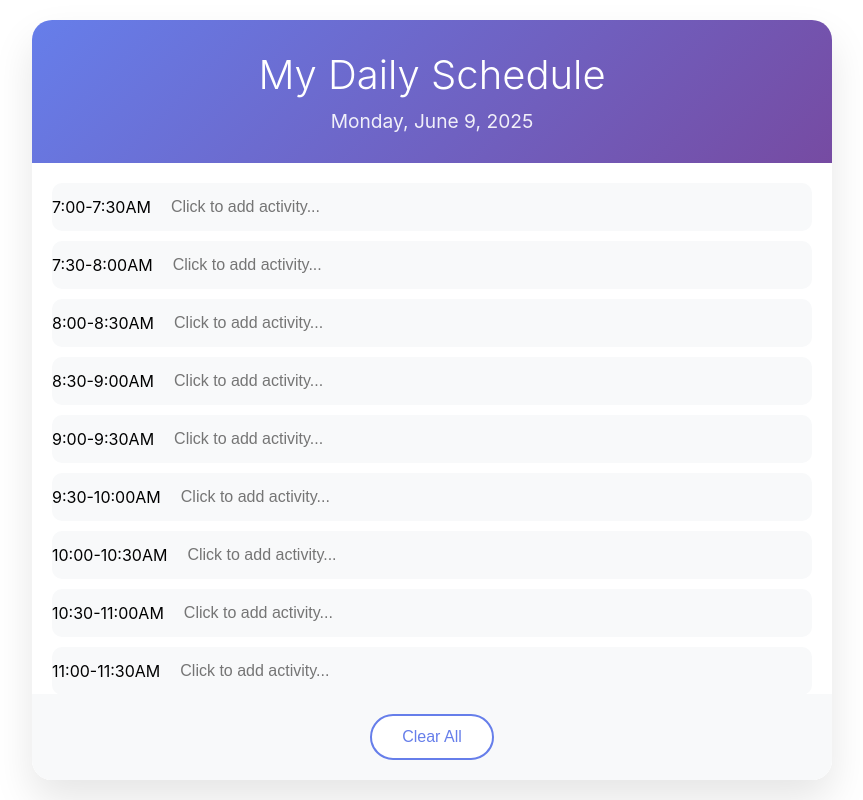
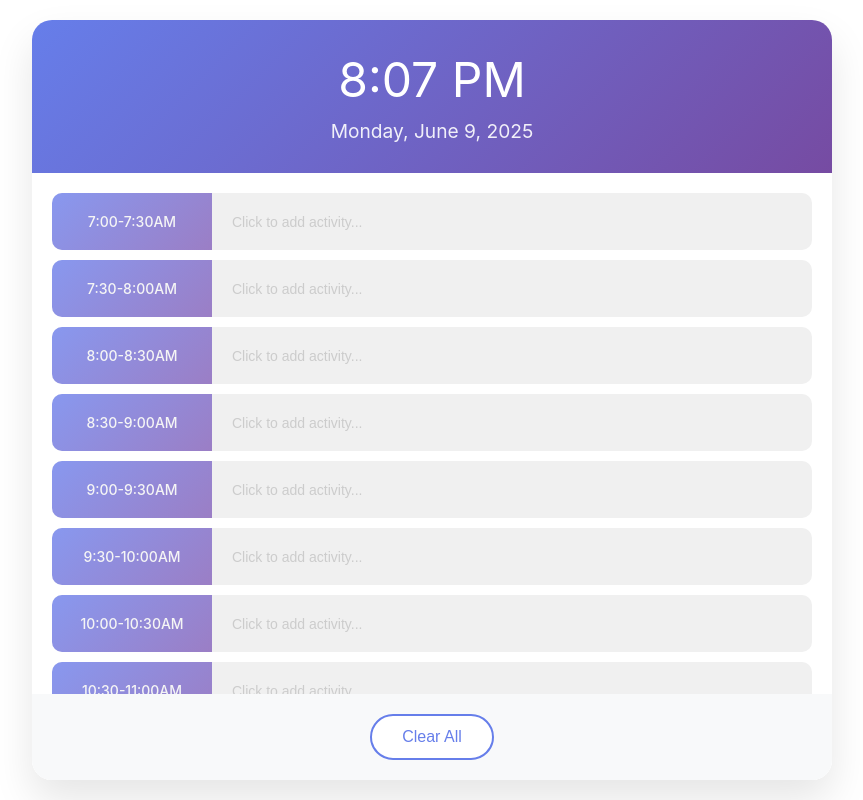
Before and after one commit to jzvele/schedule, a plain HTML site: page index.html in a window 1280 px wide. Shown: the whole page, without its empty margins (208-1071 px from the left). Drawn offline with Linux system fonts and the light colour scheme.

Commit message:
Updating UI

```diff
--- a/index.html
+++ b/index.html
@@ -62,8 +62,8 @@
         }
 
         .header h1 {
-            font-size: 2.5em;
-            font-weight: 300;
+            font-size: 3em;
+            font-weight: 400;
             margin-bottom: 10px;
         }
 
@@ -91,7 +91,7 @@
         }
 
         .time-slot.active {
-            background: #e8eaf6;
+            background: transparent;
             box-shadow: 0 5px 15px rgba(102, 126, 234, 0.2);
         }
 
@@ -103,6 +103,16 @@
             bottom: 0;
             width: 4px;
             background: #667eea;
+        }
+
+        .time-label {
+            width: 160px;
+            padding: 20px 15px;
+            background: linear-gradient(135deg, #667eea 0%, #764ba2 100%);
+            color: white;
+            font-weight: 500;
+            font-size: 14px;
+            text-align: center;
         }
 
         .time-slot:hover {
@@ -119,7 +129,7 @@
             padding: 15px 20px;
             border: none;
             background: transparent;
-            font-size: 16px;
+            font-size: 14px;
             transition: all 0.3s ease;
             /* Prevent iOS zoom on input focus */
             touch-action: manipulation;
@@ -127,12 +137,13 @@
 
         .activity-input:focus {
             outline: none;
-            background: white;
+            background: transparent;
         }
 
         .activity-input:not(:placeholder-shown) {
-            background: white;
-            font-weight: 500;
+            background: transparent;
+            font-weight: 520;
+            color: #6451A3;
         }
 
         .controls {
@@ -171,6 +182,26 @@
         .btn:hover {
             transform: translateY(-2px);
             box-shadow: 0 5px 15px rgba(0, 0, 0, 0.2);
+        }
+
+        .time-slot.past {
+            background: #f0f0f0; /* Lighter grey background */
+            color: white;
+            pointer-events: none; /* Disable interactions */
+        }
+
+        .time-slot.past .time-label {
+            background: linear-gradient(135deg, #8898ef 0%, #9b7ec5 100%); /* More muted gradient for past time labels */
+            color: whitesmoke; /* Muted grey for time label */
+        }
+
+        .time-slot.past .activity-input {
+            background: transparent;
+            color: lightgray; /* Muted grey text for input */
+        }
+
+        .time-slot.past .activity-input::placeholder {
+            color: #ccc; /* Muted grey for placeholder text in past slots */
         }
 
         /* iOS specific adjustments */
@@ -238,12 +269,52 @@
             color: #666;
             font-size: 14px;
         }
+
+        @keyframes pulse {
+            0% {
+                transform: scale(1);
+                box-shadow: 0 0 0 rgba(102, 126, 234, 0);
+            }
+            50% {
+                transform: scale(1.05);
+                box-shadow: 0 0 10px rgba(102, 126, 234, 0.5);
+            }
+            100% {
+                transform: scale(1);
+                box-shadow: 0 0 0 rgba(102, 126, 234, 0);
+            }
+        }
+
+        .activity-input.pulse {
+            animation: pulse 0.3s ease;
+        }
+
+        @keyframes click {
+            0% {
+                transform: scale(1);
+            }
+            50% {
+                transform: scale(0.95);
+            }
+            100% {
+                transform: scale(1);
+            }
+        }
+
+        .time-slot.click {
+            animation: click 0.2s ease;
+        }
+
+        .time-slot.depressed {
+            transform: scale(0.95);
+            box-shadow: inset 0 2px 5px rgba(0, 0, 0, 0.2);
+        }
     </style>
 </head>
 <body>
     <div class="container">
         <div class="header">
-            <h1>My Daily Schedule</h1>
+            <h1 id="currentTime"></h1>
             <div class="date-display" id="currentDate"></div>
         </div>
 
@@ -369,6 +440,29 @@
                 if (input.value) {
                     input.classList.add('filled');
                 }
+            });
+
+            document.querySelectorAll('.activity-input').forEach((input, index, inputs) => {
+                input.addEventListener('keydown', function (event) {
+                    if (event.key === 'Enter') {
+                        event.preventDefault();
+                        const timeSlot = this.closest('.time-slot');
+                        timeSlot.classList.add('depressed');
+                    }
+                });
+
+                input.addEventListener('keyup', function (event) {
+                    if (event.key === 'Enter') {
+                        const timeSlot = this.closest('.time-slot');
+                        timeSlot.classList.remove('depressed');
+
+                        // Focus on the next input box
+                        const nextInput = inputs[index + 1];
+                        if (nextInput) {
+                            nextInput.focus();
+                        }
+                    }
+                });
             });
         }
 
@@ -501,11 +595,22 @@
 
                 if (currentTime >= slotStartTime && currentTime < slotEndTime) {
                     slot.classList.add('active');
+                    slot.scrollIntoView({ behavior: 'smooth', block: 'center' });
+            } else if (currentTime > slotEndTime) {
+                slot.classList.add('past');
+            }
+            });
+        }
 
-                    // Optionally scroll to active slot
-                    slot.scrollIntoView({ behavior: 'smooth', block: 'center' });
-                }
+        // Update the current time display
+        function updateCurrentTime() {
+            const now = new Date();
+            const timeString = now.toLocaleTimeString('en-US', {
+                hour: 'numeric', // Use numeric to avoid leading zero
+                minute: '2-digit',
+                hour12: true // Ensure 12-hour format
             });
+            document.getElementById('currentTime').textContent = timeString;
         }
 
         // Initialize the app
@@ -513,9 +618,12 @@
         generateTimeSlots();
         checkInstallPrompt();
         updateCurrentTimeHighlight();
+        updateCurrentTime(); // Initialize time display
 
         // Update highlight every minute
         setInterval(updateCurrentTimeHighlight, 60000);
+        // Update time every second
+        setInterval(updateCurrentTime, 1000);
     </script>
 </body>
 </html>
```
